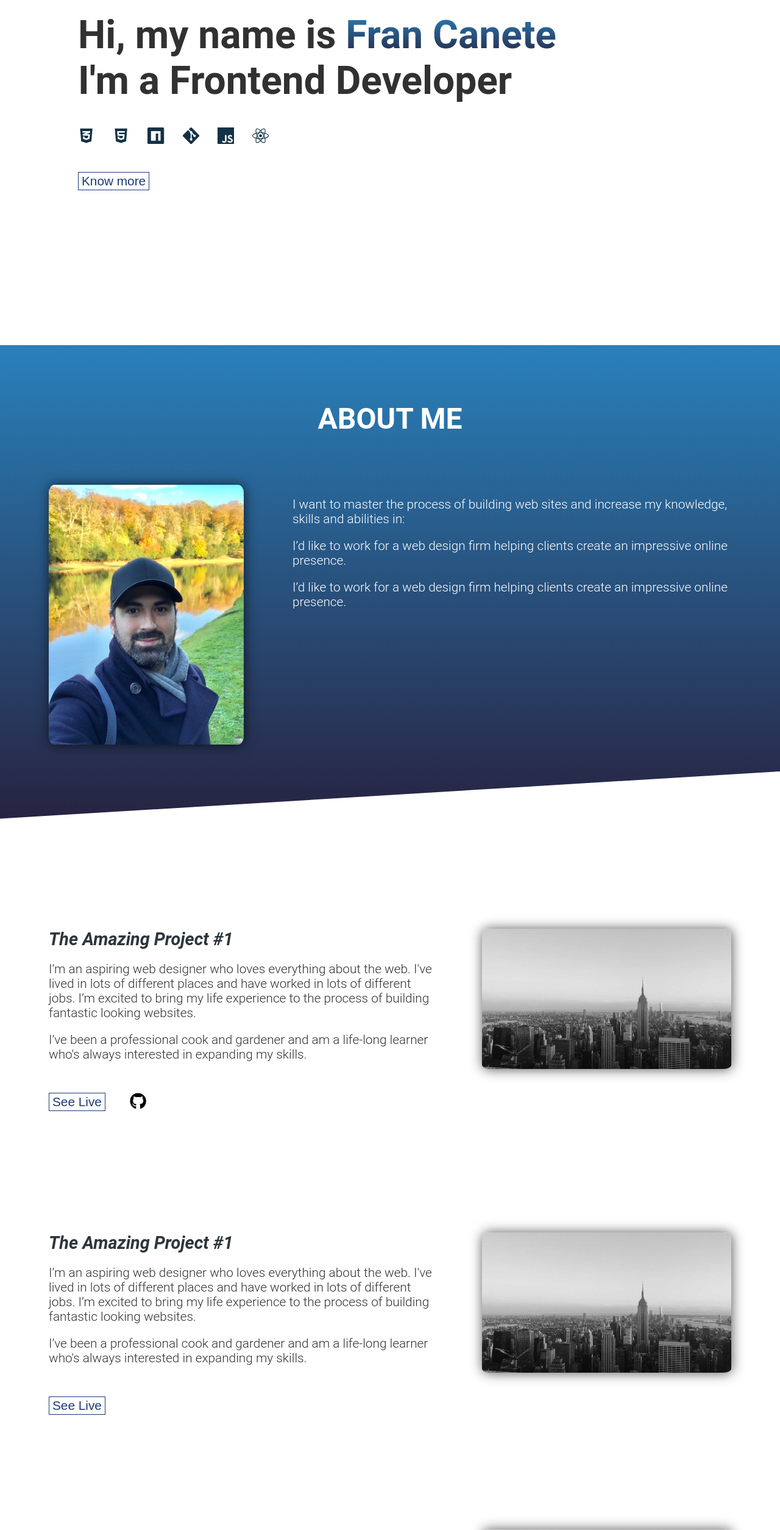
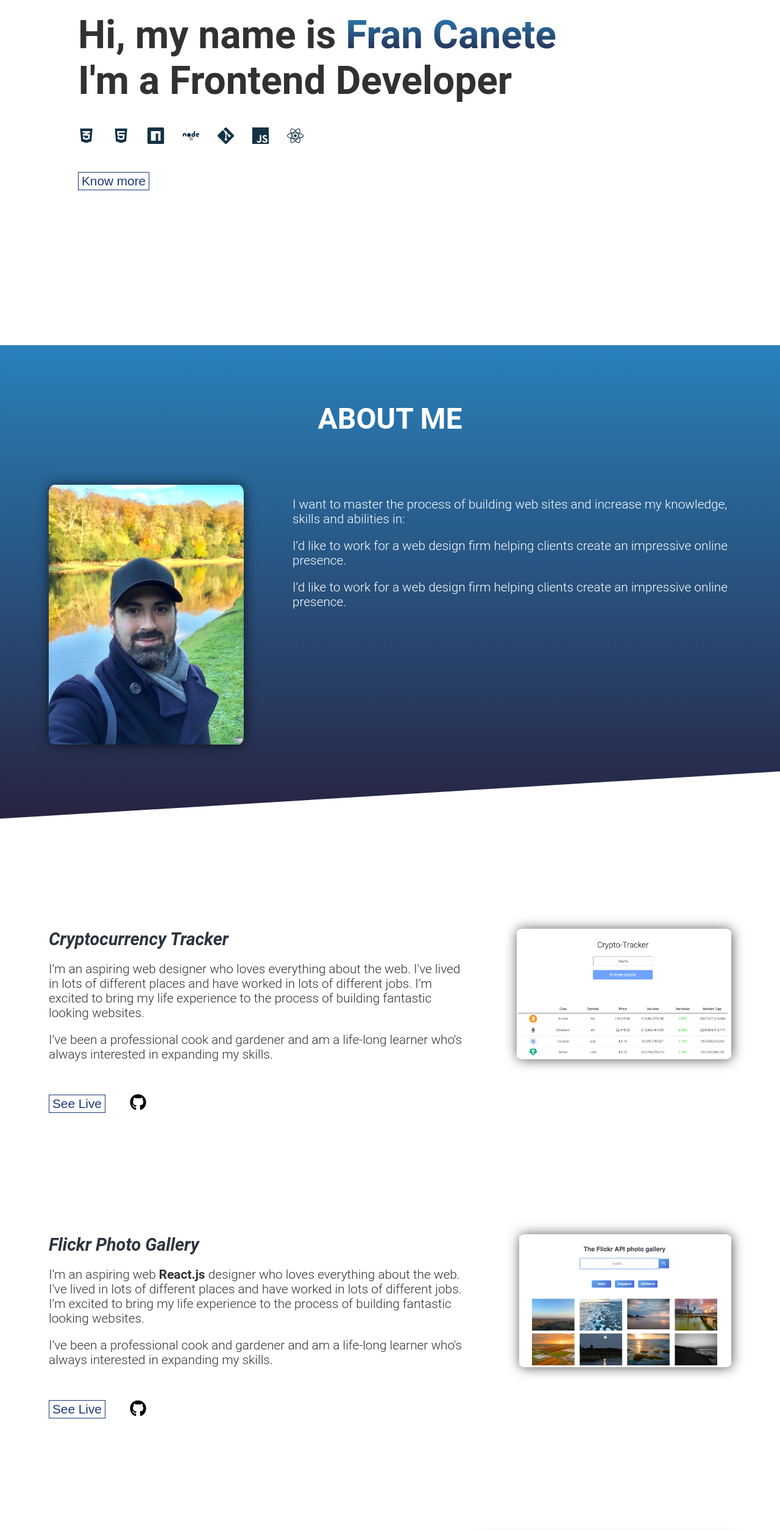
Before and after one commit to francanete/my_portfolio, a React (Create React App) app: page / in a window 1280 px wide. Shown: the part 234-2743 px from the top of the page at 61% size. Built offline with nearby package versions, Linux system fonts and the light colour scheme.

Commit message:
Add project details

```diff
--- a/src/components/About.js
+++ b/src/components/About.js
@@ -1,24 +1,31 @@
-
 const About = () => {
-
-
-
   return (
     <div className="about">
-      <h2 className="about-title">About me</h2>
+      <h2 id="about" className="about-title">
+        About me
+      </h2>
       <div className="flex-container">
         <section className="card">
           <img src="images/francanete.jpg" alt="fran canete" id="img-about" />
         </section>
 
         <section className="card" id="about-text">
-            <p>I want to master the process of building web sites and increase my knowledge, skills and abilities in:</p>
-            <p>I’d like to work for a web design firm helping clients create an impressive online presence.</p>
-            <p>I’d like to work for a web design firm helping clients create an impressive online presence.</p>
+          <p>
+            I want to master the process of building web sites and increase my
+            knowledge, skills and abilities in:
+          </p>
+          <p>
+            I’d like to work for a web design firm helping clients create an
+            impressive online presence.
+          </p>
+          <p>
+            I’d like to work for a web design firm helping clients create an
+            impressive online presence.
+          </p>
         </section>
       </div>
     </div>
   );
-}
+};
 
 export default About;
--- a/src/components/Header.js
+++ b/src/components/Header.js
@@ -1,27 +1,48 @@
-import { FaCss3Alt } from 'react-icons/fa';
-import { FaHtml5 } from 'react-icons/fa';
-import { SiNpm } from 'react-icons/si';
-import { SiGit } from 'react-icons/si';
-import { SiJavascript } from 'react-icons/si';
-import { FaReact } from 'react-icons/fa';
+import { FaCss3Alt } from "react-icons/fa";
+import { FaHtml5 } from "react-icons/fa";
+import { FaNode } from "react-icons/fa";
+import { SiNpm } from "react-icons/si";
+import { SiGit } from "react-icons/si";
+import { SiJavascript } from "react-icons/si";
+import { FaReact } from "react-icons/fa";
 
 const Header = () => {
   return (
     <header className="header">
       <div className="hero-container">
-        <h1 className="headline">Hi, my name is <span className="h1Color">Fran Canete</span><br/> I'm a Frontend Developer</h1>
+        <h1 className="headline">
+          Hi, my name is <span className="h1Color">Fran Canete</span>
+          <br /> I'm a Frontend Developer
+        </h1>
         <div className="hero-icons">
-          <i className="fa-hero"><FaCss3Alt fill="#133245" /></i>
-          <i className="fa-hero"><FaHtml5 fill="#133245" /></i>
-          <i className="fa-hero"><SiNpm fill="#133245" /></i>
-          <i className="fa-hero"><SiGit fill="#133245" /></i>
-          <i className="fa-hero"><SiJavascript fill="#133245" /></i>
-          <i className="fa-hero"><FaReact fill="#133245" /></i>
+          <i className="fa-hero">
+            <FaCss3Alt fill="#133245" />
+          </i>
+          <i className="fa-hero">
+            <FaHtml5 fill="#133245" />
+          </i>
+          <i className="fa-hero">
+            <SiNpm fill="#133245" />
+          </i>
+          <i className="fa-hero">
+            <FaNode fill="#133245" />
+          </i>
+          <i className="fa-hero">
+            <SiGit fill="#133245" />
+          </i>
+          <i className="fa-hero">
+            <SiJavascript fill="#133245" />
+          </i>
+          <i className="fa-hero">
+            <FaReact fill="#133245" />
+          </i>
         </div>
-        <button className="cta-button">Know more</button>
+        <a href="#about">
+          <button className="cta-button">Know more</button>
+        </a>
       </div>
     </header>
-   );
-}
+  );
+};
 
 export default Header;
--- a/src/components/Projects.js
+++ b/src/components/Projects.js
@@ -1,40 +1,94 @@
-import { FaGithub } from 'react-icons/fa';
+import { FaGithub } from "react-icons/fa";
 
 const Projects = () => {
   return (
-
     <div>
       <div className="flex-container projects">
         <div className="card">
-          <h2 className="project-title">The Amazing Project #1</h2>
-          <p>I’m an aspiring web designer who loves everything about the web. I've lived in lots of different places and have worked in lots of different jobs. I’m excited to bring my life experience to the process of building fantastic looking websites.</p>
-          <p>I’ve been a professional cook and gardener and am a life-long learner who's always interested in expanding my skills.</p>
-          <button className="cta-button">See Live</button>
+          <h2 className="project-title">Cryptocurrency Tracker</h2>
+          <p>
+            I’m an aspiring web designer who loves everything about the web.
+            I've lived in lots of different places and have worked in lots of
+            different jobs. I’m excited to bring my life experience to the
+            process of building fantastic looking websites.
+          </p>
+          <p>
+            I’ve been a professional cook and gardener and am a life-long
+            learner who's always interested in expanding my skills.
+          </p>
+          <a
+            href="https://cryptotracker-fran.netlify.app"
+            target="_blank"
+            rel="noreferrer"
+          >
+            <button className="cta-button">See Live</button>
+          </a>
+
           <i className="fab fa-github fa-hero" id="second-bttn-icon">
-          <a href='https://www.youtube.com/watch?v=JUrcWu57itY' className="social"><FaGithub fill="black" /></a>
+            <a
+              href="https://github.com/francanete/crypto-tracker"
+              target="_blank"
+              rel="noreferrer"
+              className="social"
+            >
+              <FaGithub fill="black" />
+            </a>
           </i>
         </div>
         <div className="card">
-          <img src="./images/project.jpeg" alt="projects" id="img-project" />
+          <img src="./images/project1.png" alt="projects" id="img-project" />
+        </div>
+      </div>
+      <div className="flex-container projects">
+        <div className="card">
+          <h2 className="project-title">Flickr Photo Gallery</h2>
+          <p>
+            I’m an aspiring web <strong>React.js</strong> designer who loves
+            everything about the web. I've lived in lots of different places and
+            have worked in lots of different jobs. I’m excited to bring my life
+            experience to the process of building fantastic looking websites.
+          </p>
+          <p>
+            I’ve been a professional cook and gardener and am a life-long
+            learner who's always interested in expanding my skills.
+          </p>
+          <a
+            href="https://cryptotracker-fran.netlify.app"
+            target="_blank"
+            rel="noreferrer"
+          >
+            <button className="cta-button">See Live</button>
+          </a>
+          {/* <button className="cta-button">See Live</button> */}
+          <i className="fab fa-github fa-hero" id="second-bttn-icon">
+            <a
+              href="https://github.com/francanete/photo-gallery-api"
+              target="_blank"
+              rel="noreferrer"
+              className="social"
+            >
+              <FaGithub fill="black" />
+            </a>
+          </i>
+          {/* <i className="fab fa-github fa-hero" id="second-bttn-icon"></i> */}
+        </div>
+        <div className="card">
+          <img src="./images/project2.png" alt="projects" id="img-project" />
         </div>
       </div>
       <div className="flex-container projects">
         <div className="card">
           <h2 className="project-title">The Amazing Project #1</h2>
-          <p>I’m an aspiring web designer who loves everything about the web. I've lived in lots of different places and have worked in lots of different jobs. I’m excited to bring my life experience to the process of building fantastic looking websites.</p>
-          <p>I’ve been a professional cook and gardener and am a life-long learner who's always interested in expanding my skills.</p>
-          <button className="cta-button">See Live</button>
-          <i className="fab fa-github fa-hero" id="second-bttn-icon"></i>
-        </div>
-        <div className="card">
-          <img src="./images/project.jpeg" alt="projects" id="img-project" />
-        </div>
-      </div>
-      <div className="flex-container projects">
-        <div className="card">
-          <h2 className="project-title">The Amazing Project #1</h2>
-          <p>I’m an aspiring web designer who loves everything about the web. I've lived in lots of different places and have worked in lots of different jobs. I’m excited to bring my life experience to the process of building fantastic looking websites.</p>
-          <p>I’ve been a professional cook and gardener and am a life-long learner who's always interested in expanding my skills.</p>
+          <p>
+            I’m an aspiring web designer who loves everything about the web.
+            I've lived in lots of different places and have worked in lots of
+            different jobs. I’m excited to bring my life experience to the
+            process of building fantastic looking websites.
+          </p>
+          <p>
+            I’ve been a professional cook and gardener and am a life-long
+            learner who's always interested in expanding my skills.
+          </p>
           <button className="cta-button">See Live</button>
           <i className="fab fa-github fa-hero" id="second-bttn-icon"></i>
         </div>
@@ -43,8 +97,7 @@ const Projects = () => {
         </div>
       </div>
     </div>
-
-   );
-}
+  );
+};
 
 export default Projects;
```
Also changed, not shown: public/images/project1.png (added), public/images/project2.png (added). Lines whose indentation alone changed are shown as unchanged.
